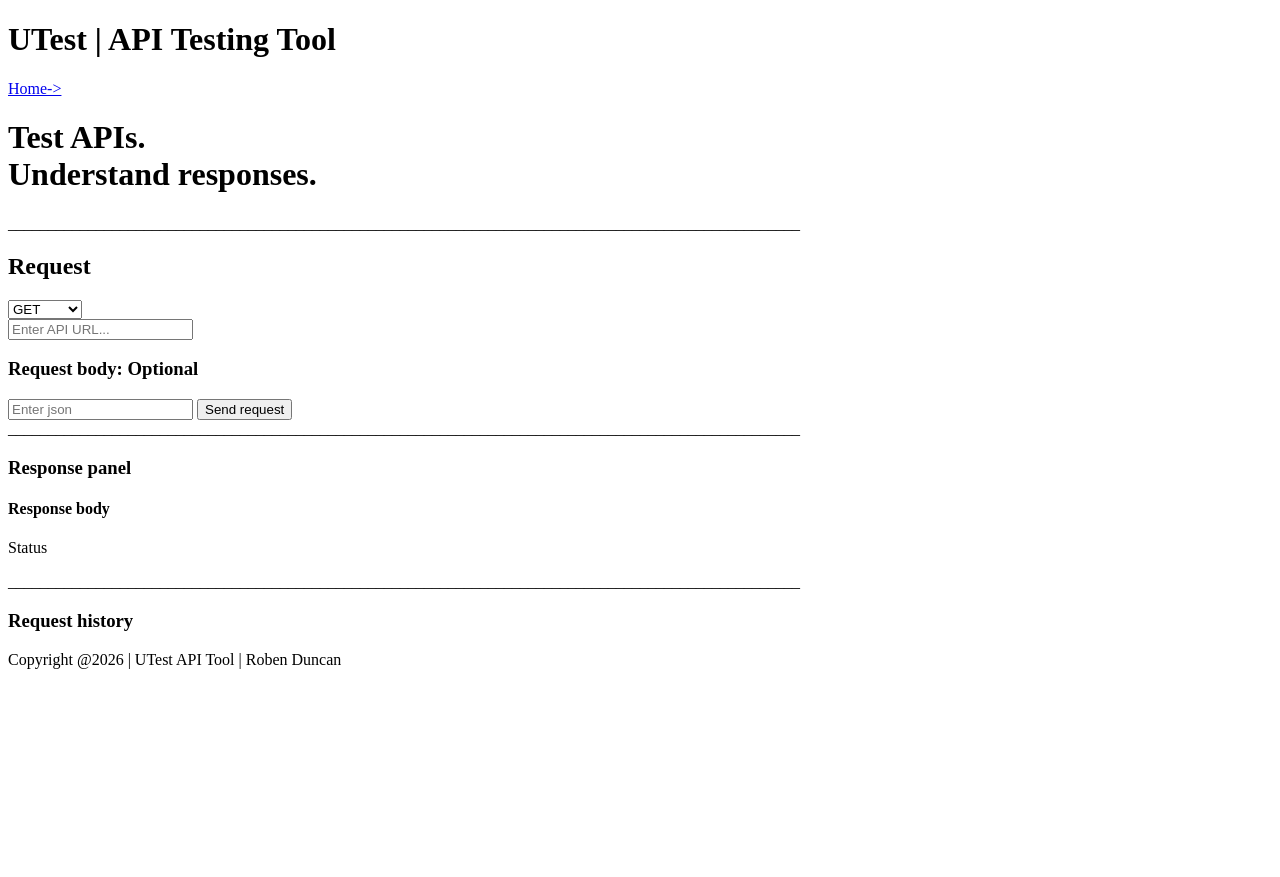
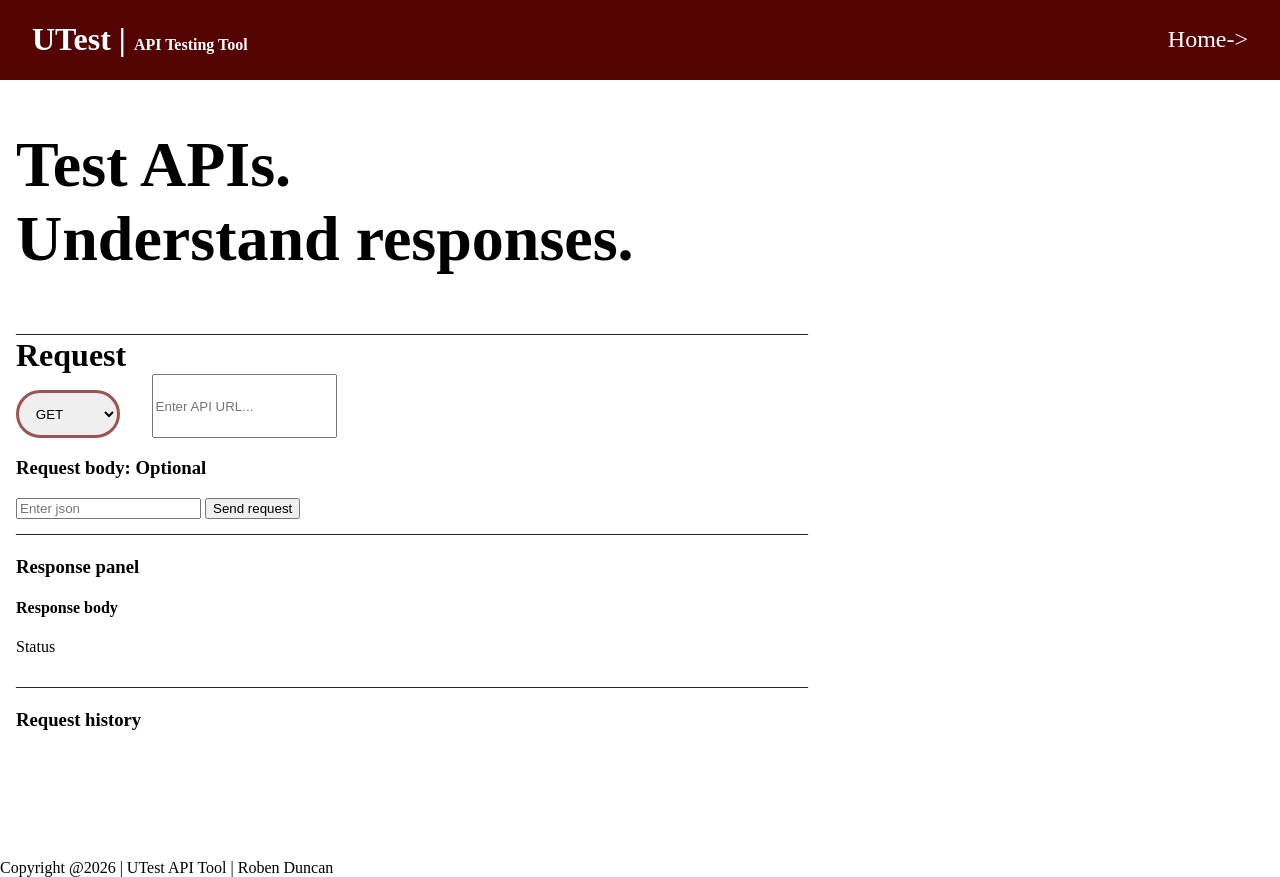
Before and after one commit to KipBellio/UTest-API-Testing-Tool, a plain HTML site: page tool.html in a window 1280 px wide. Before the commit the page ends 800 px from the top, so only its background shows below. Drawn offline with Linux system fonts and the light colour scheme; files that its build step writes are made by us from their sources.

Commit message:
Added tool.css header styling

```diff
--- a/css/landing.css
+++ b/css/landing.css
@@ -1,15 +1,21 @@
 body{
     margin: 0;
-    font-family: ;
 }
 #header{
+    background-color: rgb(85, 4, 4);
     display: flex;
     flex-wrap: wrap;
+    padding-left: 2rem;
+    color: white;
     justify-content: space-between;
     align-items: center;
-    background-color: rgb(85, 4, 4);
+    position: fixed;
+    top: 0;
+    width: 100%;
+    box-sizing: border-box;
+    z-index: 1000;
 }
-#UTest{
+UTest{
     color: white;
     font-size: 2rem;
     padding-left: 1rem;
@@ -24,7 +30,7 @@ span{
     text-decoration: none;
 }
 .main{
-    margin: 1rem;
+    margin: 8rem 1rem;
 }
 #test{
     font-size: 4rem;
--- a/css/tool.css
+++ b/css/tool.css
@@ -0,0 +1,57 @@
+body{
+    margin: 0;
+}
+#header{
+    background-color: rgb(85, 4, 4);
+    display: flex;
+    flex-wrap: wrap;
+    padding-left: 1rem;
+    color: white;
+    justify-content: space-between;
+    align-items: center;
+    position: fixed;
+    top: 0;
+    width: 100%;
+    box-sizing: border-box;
+    z-index: 1000;
+}
+#UTest{
+    color: white;
+    font-size: 2rem;
+    padding-left: 1rem;
+}
+.nav-items a{
+    color: white;
+    padding-right: 2rem;
+    font-size: 1.5rem;
+    text-decoration: none;
+}
+span{
+    font-size: 1rem;
+}
+.main{
+    margin: 8rem 1rem;
+}
+#test{
+    font-size: 4rem;
+    font-weight: bold;
+}
+#request{
+    font-size: 2rem;
+    font-weight: bold;
+    margin: 0;
+}
+#form{
+
+}
+#input{
+    display: flex;
+    flex-wrap: wrap;
+    gap: 2rem;
+}
+#method{
+    border: rgb(155, 83, 83) solid ;
+    border-radius: 2rem;
+    padding: 0.8rem;
+    margin-top: 1rem;
+}
--- a/tool.html
+++ b/tool.html
@@ -4,31 +4,29 @@
 <head>
     <meta charset="UTF8">
     <meta name="viewport" content="widht=device-width" initial-scale="1.0">
-    <link rel="stylesheet" href="tool.css">
+    <link rel="stylesheet" href="css/tool.css">
 </head>
 
 <body>
     <header id="header">
-        <h1 id="UTest">UTest | API Testing Tool</h1>
+        <h1 id="UTest">UTest | <span>API Testing Tool</span></h1>
         <nav class="nav-items">
             <a href="#landing.html">Home-></a>
         </nav>
     </header>
     <main class="main">
-       <h1>Test APIs. <br> Understand responses.</h1>
+       <h1 id="test">Test APIs. <br> Understand responses.</h1>
        ___________________________________________________________________________________________________
-       <h2>Request</h2>
-       <form action="POST">
-        <div>
-            <select name="" id="">
+       <h2 id="request">Request</h2>
+       <form class="form" action="POST">
+        <div id="input">
+            <select name="method" id="method" required>
                 <option value="">GET</option>
                 <option value="">POST</option>
                 <option value="">PUT</option>
                 <option value="">PATCH</option>
                 <option value="">DELETE</option>
             </select>
-        </div>
-        <div>
             <input type="text" placeholder="Enter API URL...">
         </div>
         <h3>Request body: Optional</h3>
```
